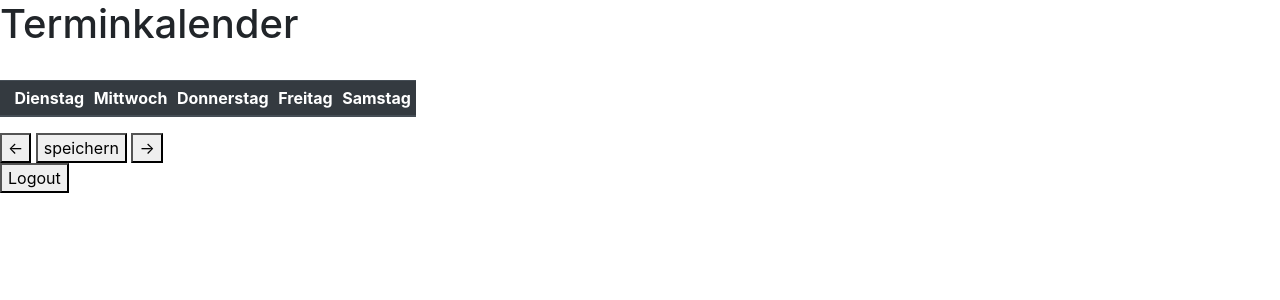
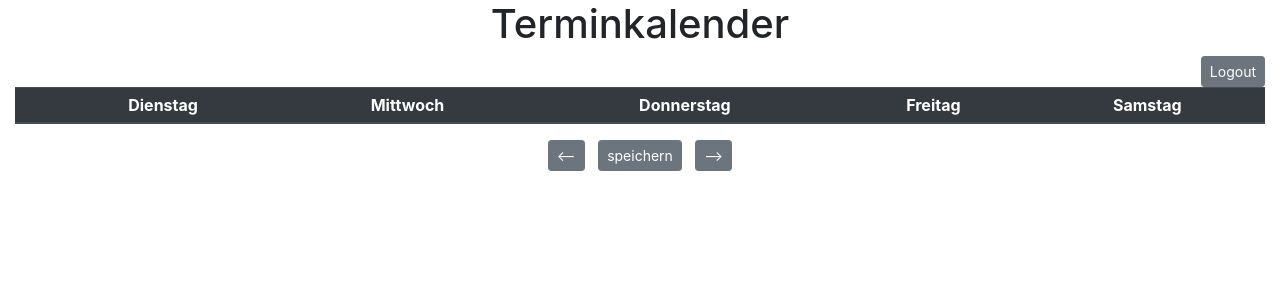
Before and after one commit to tungbbq/frisoer, a PHP site: template views/customerPage.php in a window 1280 px wide. Shown: the top 300 px of the page. Run offline with PHP 8.4, Linux system fonts and the light colour scheme; the template is opened without the code that fills it: most values are stand-ins (such as "Sample title", 1, 10 or a date in 2020); lists and menus that the app fills with data are empty.

Commit message:
style: new table design

```diff
--- a/assets/js/main.js
+++ b/assets/js/main.js
@@ -52,8 +52,7 @@ function initiateDeleteButtons() {
 
 function createBarberSelector() {
     let html = '';
-    html += '<label for="barberView">Lieblingsmensch:</label>'
-    html += '<select name="barberView" id="barberView">'
+    html += '<select class="custom-select" name="barberView" id="barberView">'
     for (const barber of barbers) {
         html += '<option value="' + barber.id + '">' + barber.firstName + ' ' + barber.lastName + '</option>'
     }
@@ -318,12 +317,15 @@ function loadDoc(mondayOfTheWeek) {
 }
 
 const emptyTable = function () {
+    const monthNames = ["Januar", "Februar", "Maerz", "April", "Mai", "Juni",
+        "Juli", "August", "September", "Oktober", "November", "Dezember"
+    ];
     const firstDay = new Date(mondayDateTime.setDate(mondayDateTime.getDate() + 1))
-    const tuesday = getSQLFormat(firstDay)
-    const wednesday = getSQLFormat(new Date(firstDay.setDate(firstDay.getDate() + 1)))
-    const thursday = getSQLFormat(new Date(firstDay.setDate(firstDay.getDate() + 1)))
-    const friday = getSQLFormat(new Date(firstDay.setDate(firstDay.getDate() + 1)))
-    const saturday = getSQLFormat(new Date(firstDay.setDate(firstDay.getDate() + 1)))
+    const tuesday = firstDay
+    const wednesday = new Date(firstDay.setDate(firstDay.getDate() + 1))
+    const thursday = new Date(firstDay.setDate(firstDay.getDate() + 1))
+    const friday = new Date(firstDay.setDate(firstDay.getDate() + 1))
+    const saturday = new Date(firstDay.setDate(firstDay.getDate() + 1))
     const resetDays = new Date(mondayDateTime.setDate(mondayDateTime.getDate() - 1))
 
     firstDay.setHours(9, 0, 0)
@@ -334,11 +336,12 @@ const emptyTable = function () {
 
     tbl += '<tr class="no-gutters"> '
     tbl += '<td></td>'
-    tbl += '<td class="weekday">' + tuesday + '</td>'
-    tbl += '<td class="weekday">' + wednesday + '</td>'
-    tbl += '<td class="weekday">' + thursday + '</td>'
-    tbl += '<td class="weekday">' + friday + '</td>'
-    tbl += '<td class="weekday">' + saturday + '</td>'
+    tbl += `<td class="weekday text-center">${tuesday.getDate() + '. ' + monthNames[tuesday.getMonth()] + ' ' + tuesday.getFullYear()}</td>`
+    tbl += `<td class="weekday text-center">${wednesday.getDate() + '. ' + monthNames[wednesday.getMonth()] + ' ' + wednesday.getFullYear()}</td>`
+    tbl += `<td class="weekday text-center">${thursday.getDate() + '. ' + monthNames[thursday.getMonth()] + ' ' + thursday.getFullYear()}</td>`
+    tbl += `<td class="weekday text-center">${friday.getDate() + '. ' + monthNames[friday.getMonth()] + ' ' + friday.getFullYear()}</td>`
+    tbl += `<td class="weekday text-center">${saturday.getDate() + '. ' + monthNames[saturday.getMonth()] + ' ' + saturday.getFullYear()}</td>`
+
     tbl += '</tr>'
 
     for (let i = 0; i < 80; i++) {
@@ -363,10 +366,10 @@ const emptyTable = function () {
             weekday = saturday
         }
 
-        tbl += `<div class="input-group input-group-sm ">`
-        tbl += `<input class="userInput" class="form-control" data-time= ${formatTime(firstDay)} data-date=${weekday} >`
+        tbl += `<div class="input-group input-group-sm">`
+        tbl += `<input class="userInput form-control text-center" data-time= ${formatTime(firstDay)} data-date=${getSQLFormat(weekday)} >`
         tbl += `<div class="input-group-append">`;
-        tbl += `<button class="btn btn-outline-secondary" class="delete" type="button" data-time= ${formatTime(firstDay)} data-date=${weekday}>X</button>`
+        tbl += `<button class="btn btn-outline-secondary" class="delete" type="button" data-time= ${formatTime(firstDay)} data-date=${getSQLFormat(weekday)}>X</button>`
         tbl += '</td>';
         tbl += `</div>`;
         tbl += `</div>`;
--- a/views/customerPage.php
+++ b/views/customerPage.php
@@ -18,21 +18,30 @@
 </head>
 
 <body onload="loadDoc(loadCurrentMonday())">
-<h1>Terminkalender</h1>
-<br>
-<div id="barberSelector"></div>
+<div style="height: 100px">
+    <div class="col-12 ">
+<!--         col-12 col-sm-6 col-md-8-->
 
-<div style="height: 100px" class="row no-gutters">
-    <div class="col-12 col-sm-6 col-md-8">
-        <table class="table table-hover table-sm table-responsive">
+        <div>
+            <h1 class="text-center">Terminkalender</h1>
+        </div>
+
+        <div class="text-right">
+            <button class="btn btn-secondary btn-sm" class="logout">Logout</button>
+        </div>
+
+<!--        <div class="dropdown" id="barberSelector">-->
+<!--        </div>-->
+
+        <table class="table table-hover table-sm text-center">
             <thead class="thead-dark">
             <tr>
-                <th scope="col"></th>
-                <th scope="col">Dienstag</th>
-                <th scope="col">Mittwoch</th>
-                <th scope="col">Donnerstag</th>
-                <th scope="col">Freitag</th>
-                <th scope="col">Samstag</th>
+                <th class="text-center dropdown" id="barberSelector" scope="col"></th>
+                <th class="text-center" scope="col">Dienstag</th>
+                <th class="text-center" scope="col">Mittwoch</th>
+                <th class="text-center" scope="col">Donnerstag</th>
+                <th class="text-center" scope="col">Freitag</th>
+                <th class="text-center" scope="col">Samstag</th>
             </tr>
             </thead>
 
@@ -44,14 +53,15 @@
 
         <input type="hidden" id="inputUserId" name="userId" value="<?php echo $userId ?>">
         <input type="hidden" id="inputUserRole" name="userRole" value="<?php echo $role ?>">
-<div>
-        <button type="button" onclick="loadLastMonday(mondayDateTime)"><-</button>
-        <button type="button" onclick="newAppointment()">speichern</button>
-        <button type="button" onclick="loadNextMonday(mondayDateTime)">-></button>
-</div>
-        <div>
-            <button class="logout">Logout</button>
+        <div class="text-center">
+            <button type="button" class="btn btn-secondary btn-sm" onclick="loadLastMonday(mondayDateTime)"><--</button>
+            &nbsp
+            <button type="button" class="btn btn-secondary btn-sm" onclick="newAppointment()">speichern</button>
+            &nbsp
+            <button type="button" class="btn btn-secondary btn-sm" onclick="loadNextMonday(mondayDateTime)">--></button>
         </div>
+
+
     </div>
 </div>
 
```
